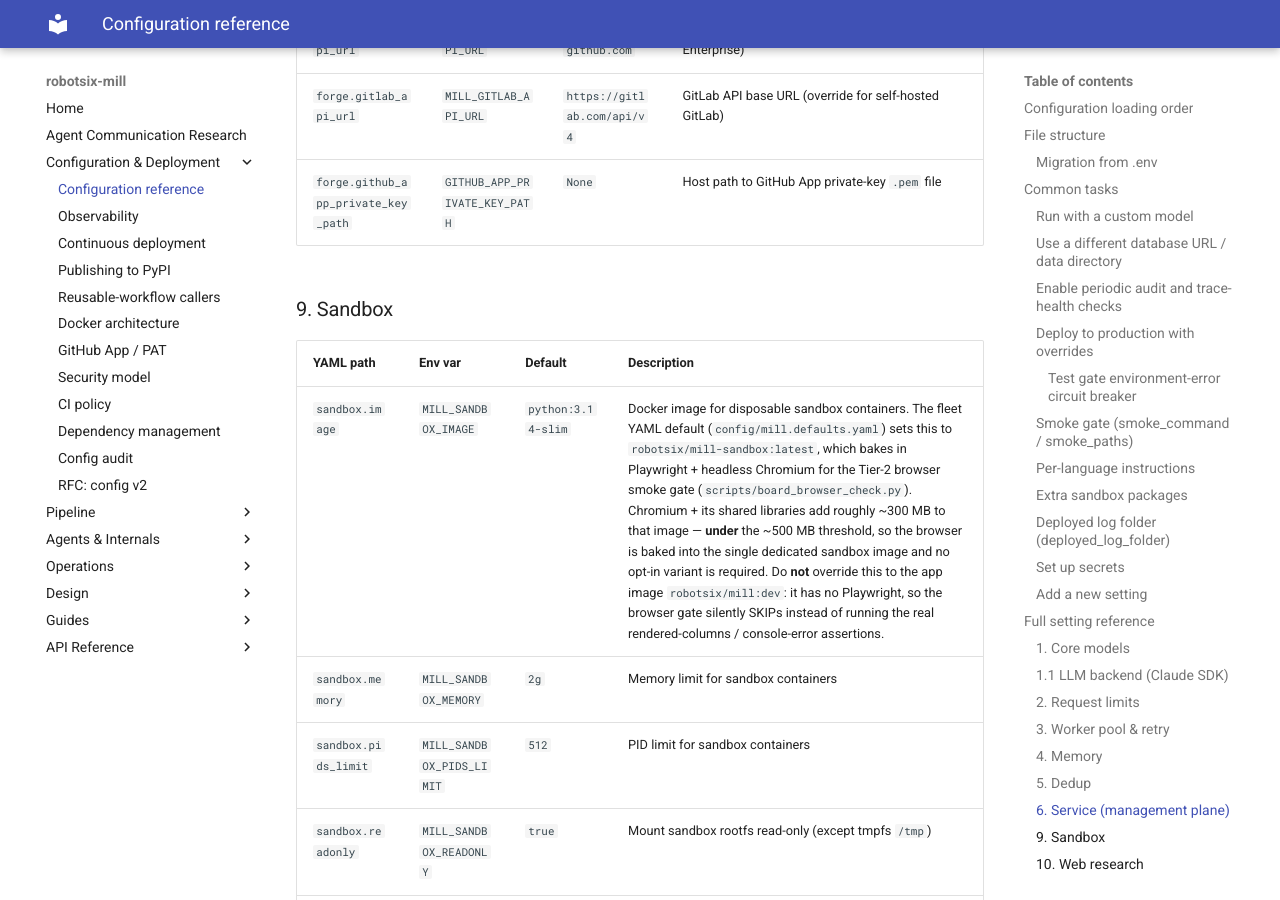
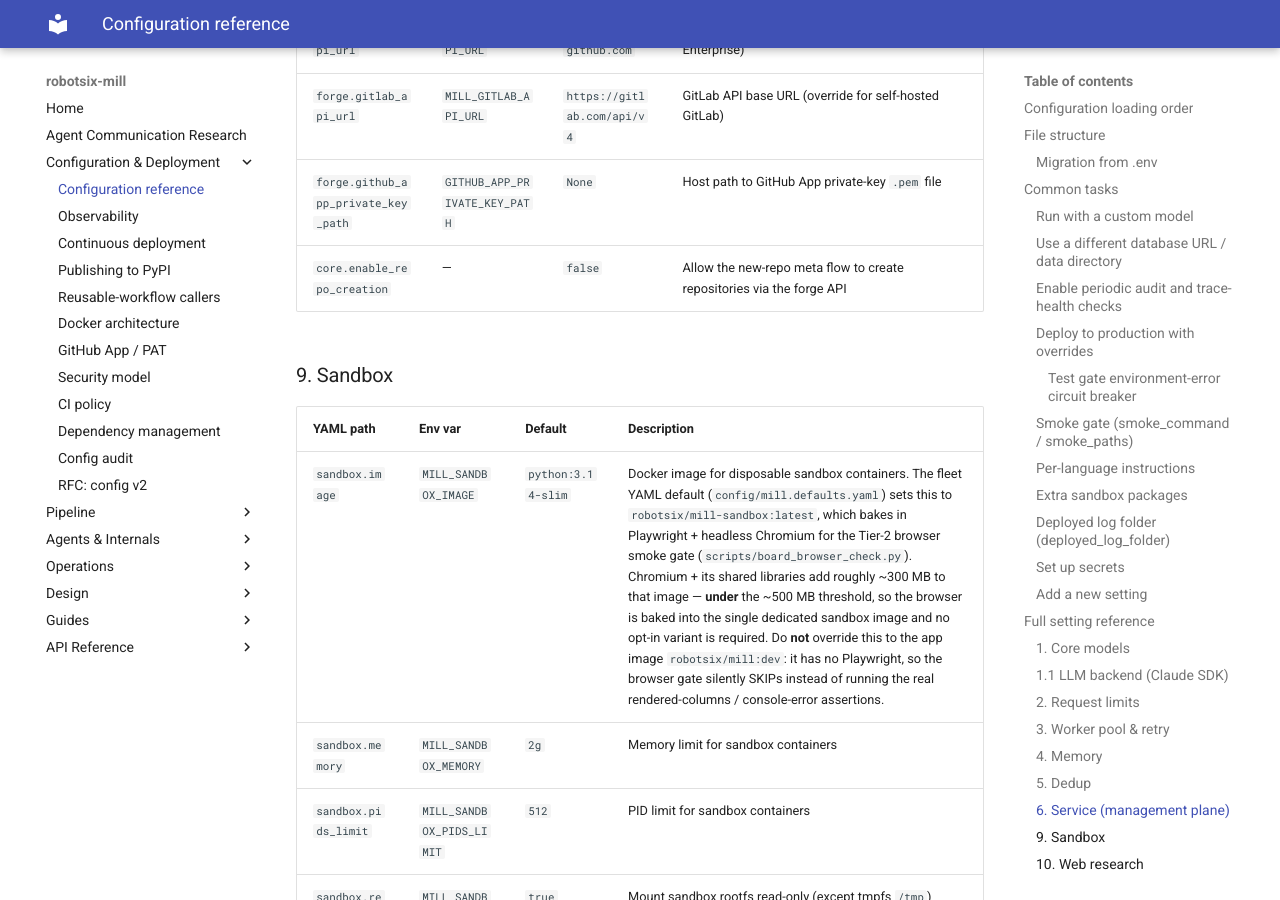
Before and after one commit to damien-robotsix/robotsix-mill, an MkDocs documentation site: the page built from docs/configuration.md, in a window 1280 px wide and 900 px high, scrolled down 16281 px. Built offline with MkDocs 1.6.1 and Material for MkDocs 9.7.7, drawn with Linux system fonts in a browser that asks for light colours.

Commit message:
mill: config drift: enable_repo_creation missing from docs (20260617T080000Z-config-drift-enable-repo-creation-missin-638c)

```diff
--- a/docs/configuration.md
+++ b/docs/configuration.md
@@ -497,6 +497,7 @@ robotsix-llmio Claude Agent SDK transport.
 | `forge.github_api_url` | `MILL_GITHUB_API_URL` | `https://api.github.com` | GitHub API base URL (override for GitHub Enterprise) |
 | `forge.gitlab_api_url` | `MILL_GITLAB_API_URL` | `https://gitlab.com/api/v4` | GitLab API base URL (override for self-hosted GitLab) |
 | `forge.github_app_private_key_path` | `GITHUB_APP_PRIVATE_KEY_PATH` | `None` | Host path to GitHub App private-key `.pem` file |
+| `core.enable_repo_creation` | — | `false` | Allow the new-repo meta flow to create repositories via the forge API |
 
 ### 9. Sandbox
 
```
